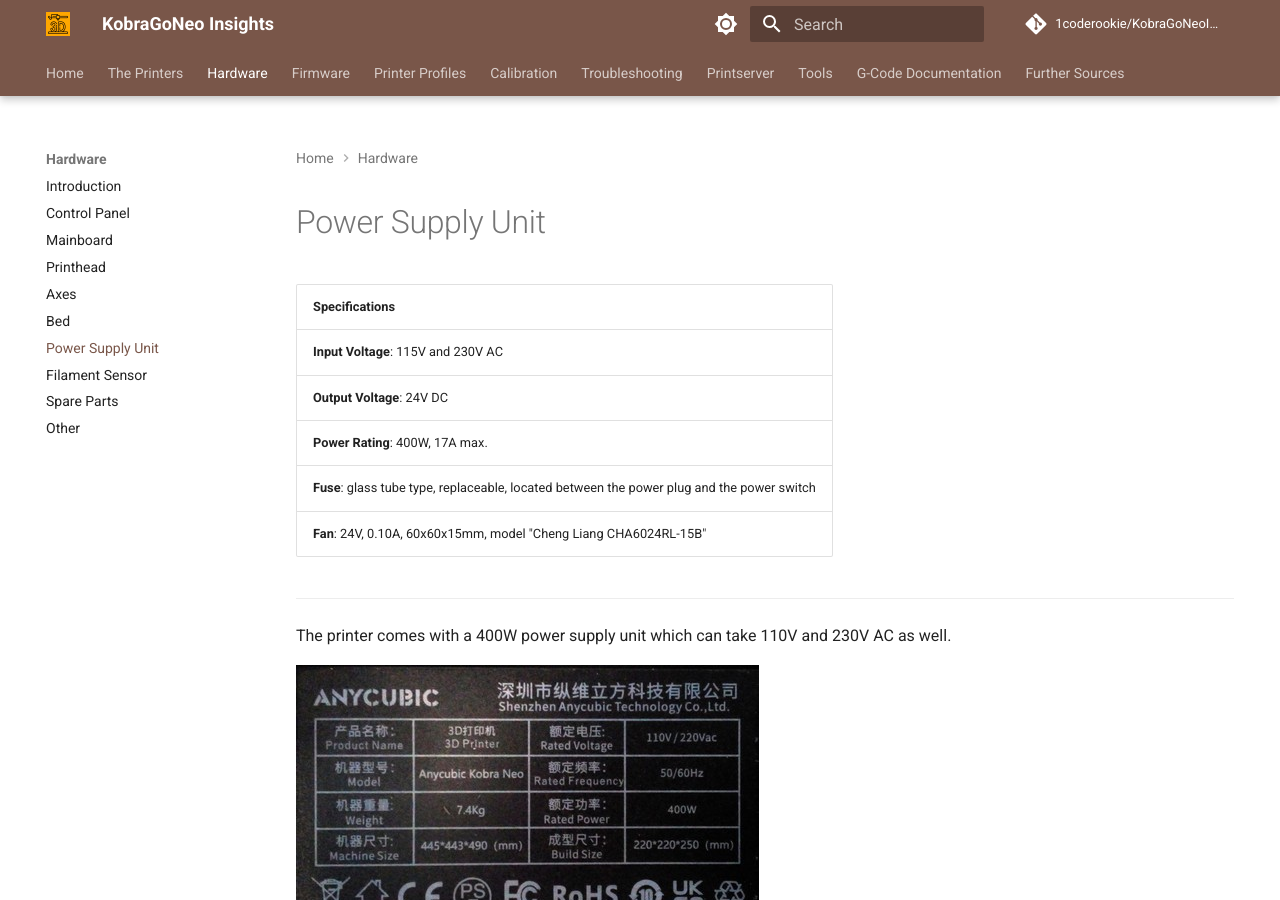
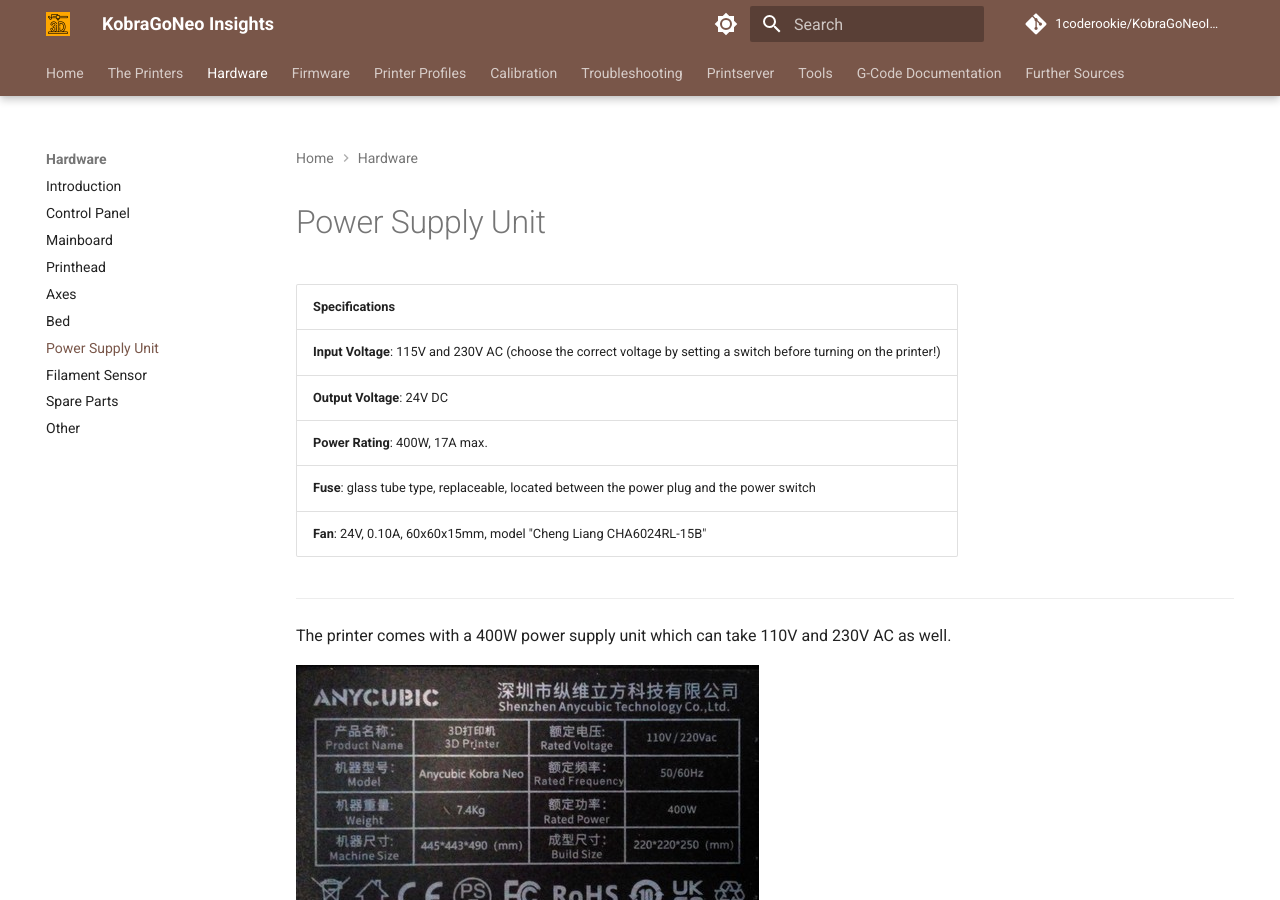
Before and after one commit to 1coderookie/KobraGoNeoInsights, an MkDocs documentation site: the page built from docs/hardware/powersupply.md, in a window 1280 px wide and 900 px high. Built offline with MkDocs 1.6.1 and Material for MkDocs 9.7.7, drawn with Linux system fonts in a browser that asks for light colours; comment, search, counter and statistics services are not loaded.

Commit message:
Update powersupply.md

```diff
--- a/docs/hardware/powersupply.md
+++ b/docs/hardware/powersupply.md
@@ -4,7 +4,7 @@
 
 | Specifications |
 |:---------------|
-| **Input Voltage**: 115V and 230V AC |
+| **Input Voltage**: 115V and 230V AC (choose the correct voltage by setting a switch before turning on the printer!) |
 | **Output Voltage**: 24V DC |
 | **Power Rating**: 400W, 17A max. |
 | **Fuse**: glass tube type, replaceable, located between the power plug and the power switch |
```
